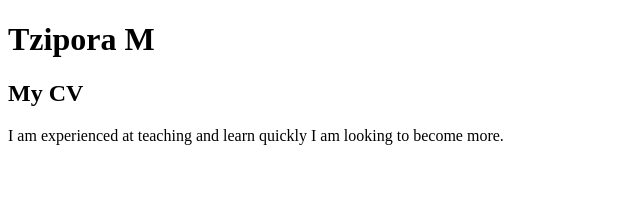
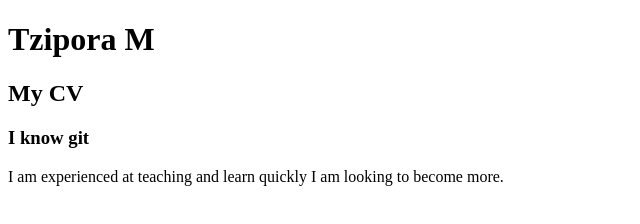
Before and after one commit to TSMirk/TSMirk.github.io, a plain HTML site: page Index.html in a window 1280 px wide. Shown: the whole page, without its empty margins (0-640 px from the left). Drawn offline with Linux system fonts and the light colour scheme.

Commit message:
Update Index.html

```diff
--- a/Index.html
+++ b/Index.html
@@ -8,6 +8,7 @@
 <body>
     <h1>Tzipora M</h1>
     <h2>My CV</h2>
+    <h3>I know git</h3>
     <p>I am experienced at teaching and learn quickly
         I am looking to become more.
     </p>
```
